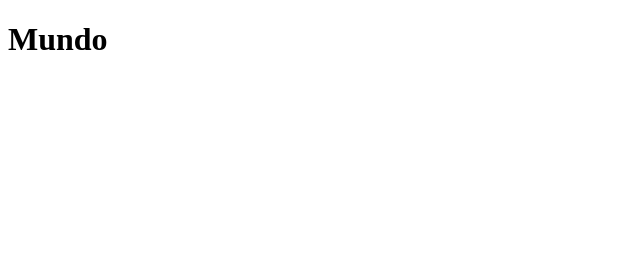
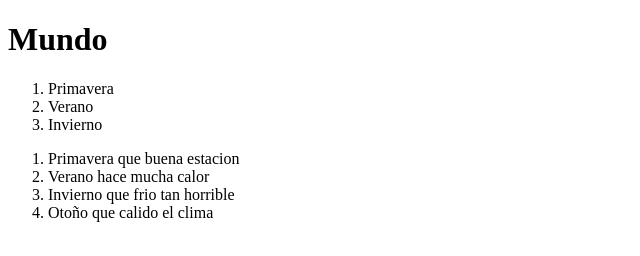
Before and after one commit to magarcia08/maria-garcia-j3-git-prueba1, a plain HTML site: page index.html in a window 1280 px wide. Shown: the whole page, without its empty margins (0-640 px from the left). Drawn offline with Linux system fonts and the light colour scheme.

Commit message:
Se agregaron descripciones a las estaciones

```diff
--- a/index.html
+++ b/index.html
@@ -5,6 +5,18 @@
     <meta name="viewport" content="width=device-width, initial-scale=1.0">
     <title>Hola</title>
     <h1> Mundo </h1>
+    <ol>
+        <li>Primavera</li>
+        <li>Verano</li>
+        <li>Invierno</li>
+    </ol>
+    <ol>
+        <li>Primavera que buena estacion</li>
+        <li>Verano hace mucha calor</li>
+        <li>Invierno que frio tan horrible</li>
+        <li>Otoño que calido el clima</li>
+    </ol>
+
 </head>
 <body>
 
```
